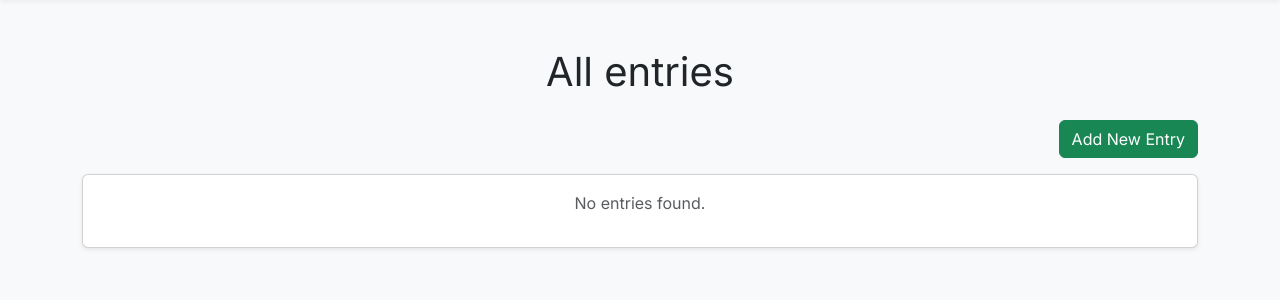
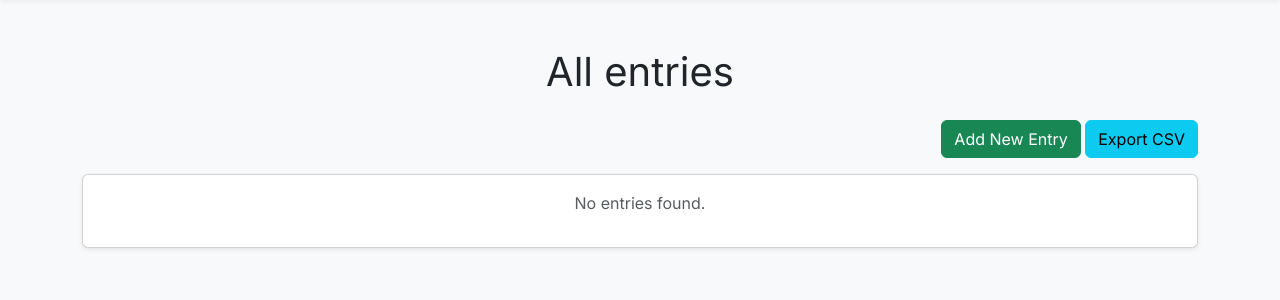
Before and after one commit to thepmsquare/wait, a Django app: page /all_entries/ in a window 1280 px wide. Shown: the part 56-356 px from the top of the page. Run offline with Django 5.2, Linux system fonts and the light colour scheme; the visitor is signed in with stand-in values (Sample User, id 1); data that the repository does not hold is empty.

Commit message:
:sparkles: add CSV export functionality for weight entries

```diff
--- a/templates/tracker/all_entries.html
+++ b/templates/tracker/all_entries.html
@@ -9,6 +9,7 @@
 {# Add the button to add a new entry here #}
 <div class="text-end mb-3">
     <a href="{% url 'index' %}" class="btn btn-success">Add New Entry</a>
+    <a href="{% url 'export_entries_csv' %}" class="btn btn-info">Export CSV</a>
 </div>
 
 {# Add card container for better structure #}
--- a/tracker/urls.py
+++ b/tracker/urls.py
@@ -9,4 +9,5 @@ urlpatterns = [
     path("all_entries/", views.all_entries, name="all_entries"),
     path("delete_entry/<int:entry_id>/", views.delete_entry, name="delete_entry"),
     path("edit_entry/<int:entry_id>/", views.edit_entry, name="edit_entry"),
+    path("export/csv/", views.export_entries_csv, name="export_entries_csv"),
 ]
--- a/tracker/views.py
+++ b/tracker/views.py
@@ -1,9 +1,11 @@
 # Create your views here.
+import csv
 from datetime import datetime, time
 
 from django.contrib.auth.decorators import login_required
 from django.contrib.auth.forms import UserCreationForm
 from django.core.paginator import Paginator, PageNotAnInteger, EmptyPage
+from django.http import HttpResponse
 from django.shortcuts import redirect, render, get_object_or_404
 from django.urls import reverse_lazy, reverse
 from django.utils import timezone
@@ -11,7 +13,7 @@ from django.utils.timezone import localtime
 from django.views.generic.edit import CreateView
 
 from tracker.forms import WeightEntryForm
-from tracker.models import WeightEntry
+from .models import WeightEntry  # Assuming WeightEntry is your model
 
 
 @login_required
@@ -108,3 +110,22 @@ class SignUpView(CreateView):
     form_class = UserCreationForm
     success_url = reverse_lazy("login")
     template_name = "registration/signup.html"
+
+
+def export_entries_csv(request):
+    response = HttpResponse(content_type="text/csv")
+    now = datetime.now()
+    filename = f"wait_{now.strftime('%Y-%m-%d_%H%M%S')}.csv"
+    response["Content-Disposition"] = f'attachment; filename="{filename}"'
+
+    writer = csv.writer(response)
+    writer.writerow(["Timestamp", "Weight"])  # CSV header
+
+    # Fetch all entries and write them to the CSV
+    entries = WeightEntry.objects.all().order_by(
+        "timestamp"
+    )  # Order by timestamp for readability
+    for entry in entries:
+        writer.writerow([entry.timestamp, entry.weight])
+
+    return response
```
Also changed, not shown: README.md.
